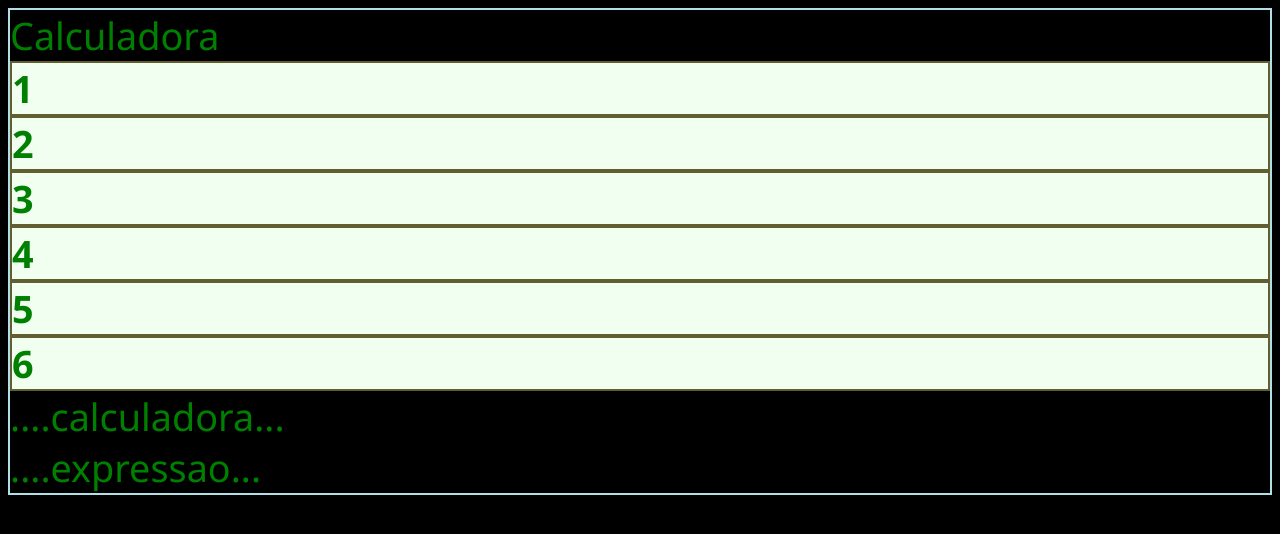
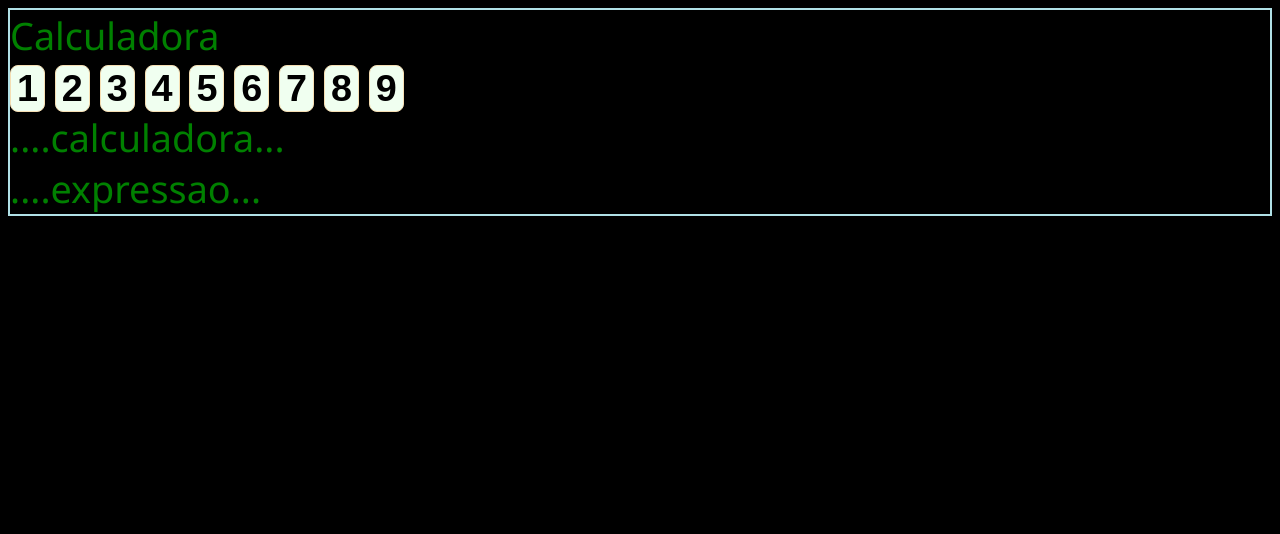
Before and after one commit to mrlnoronha/calculadora, a plain HTML site: page index.html in a window 1280 px wide. Drawn offline with Linux system fonts and the light colour scheme.

Commit message:
atualizando código

```diff
--- a/index.html
+++ b/index.html
@@ -8,13 +8,20 @@
     <title>calculadora</title>
 </head>
 <body>
-    Calculadora
-    <div class="botao" onclick="digita(1)">1</div>
-    <div class="botao" onclick="digita(2)">2</div>
-    <div class="botao" onclick="digita(3)">3</div>
-    <div class="botao" onclick="digita(4)">4</div>
-    <div class="botao" onclick="digita(5)">5</div>
-    <div class="botao" onclick="digita(6)">6</div>
+    <div></div> Calculadora
+    <div>
+        <button class="botao" onclick="digita(1)">1</button>
+        <button class="botao" onclick="digita(2)">2</button>
+        <button class="botao" onclick="digita(3)">3</button>
+        <button class="botao" onclick="digita(4)">4</button>
+        <button class="botao" onclick="digita(5)">5</button>
+        <button class="botao" onclick="digita(6)">6</button>
+        <button class="botao" onclick="digita(7)">7</button>
+        <button class="botao" onclick="digita(8)">8</button>
+        <button class="botao" onclick="digita(9)">9</button>
+
+    </div>
+
     <div id="textodigitado">....calculadora...</div>
     <div id="expressaototal">....expressao...</div>
 
--- a/src/style.css
+++ b/src/style.css
@@ -8,11 +8,13 @@ body{
 
 }
 
-div.botao{
-    color:green;
+button{
+    color:black;
     font-weight: bold;
+    font-size: 1cm;
     background-color:honeydew;
-    border: 2px solid rgb(99, 94, 50);
+    border: 1px solid wheat;
+    border-radius: 8px;
 
 
 }
```
